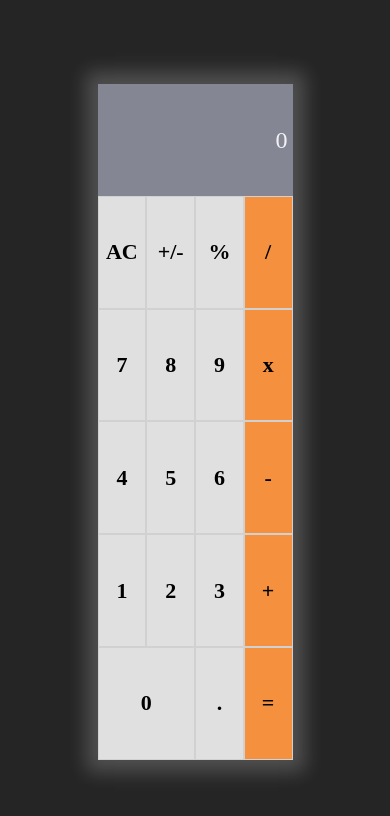
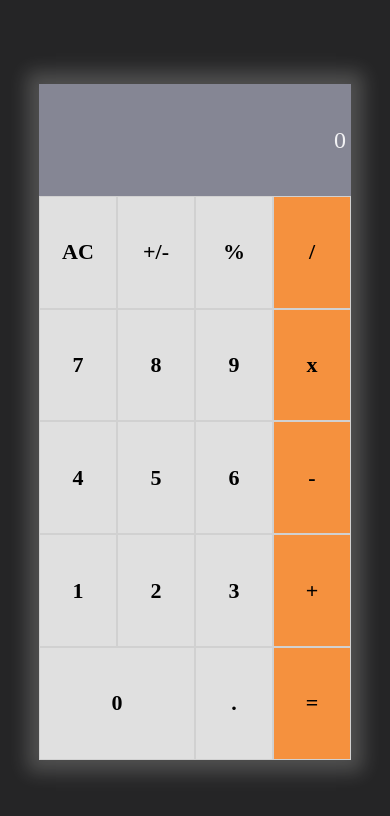
Before and after one commit to fed1k/Math-Magicians, a React (Create React App) app: page / in a window 390 px wide. Shown: the top 816 px of the page. Built offline with nearby package versions, Linux system fonts and the light colour scheme.

Commit message:
Fix js linters and make design responsive

```diff
--- a/src/components/Calculator.js
+++ b/src/components/Calculator.js
@@ -15,9 +15,9 @@ class Design extends React.Component {
     return (
       <div className="main-container">
         <div className="console">0</div>
-        {el.data.map((i) => (
-          <span className={el.classname + (count += 1)} key={(count += 1)}>{i}</span>
-        ))}
+        {el.data.map((i) => {
+          return <span className={el.classname + (count += 1)} key={(count += 1)}>{i}</span>
+        })}
       </div>
     );
   }
--- a/src/index.css
+++ b/src/index.css
@@ -51,3 +51,9 @@ span {
 .a38 {
   background-color: #f5913e;
 }
+
+@media (max-width: 550px) {
+  .main-container {
+    width: 80%;
+  }
+}
```
